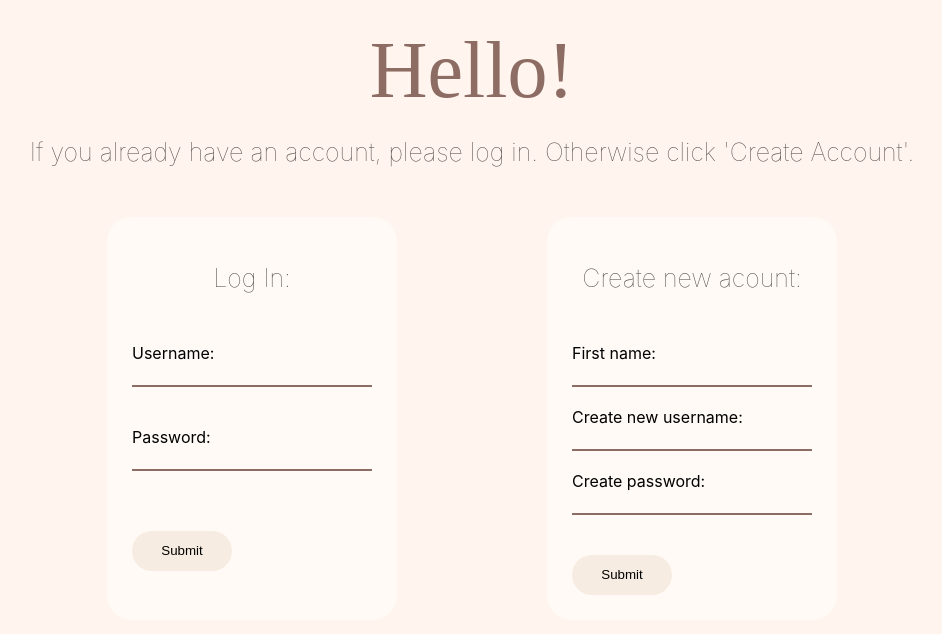
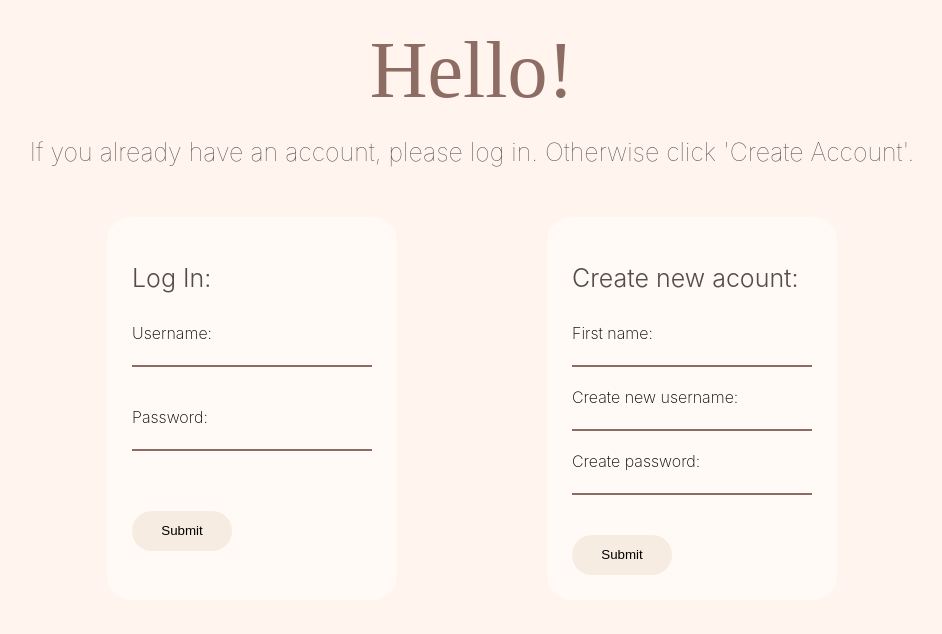
Before and after one commit to gooliajulia/design-my-week, a React (Create React App) app: page / in a window 1280 px wide. Shown: the top 634 px of the page, without its empty margins (168-1110 px from the left). Built offline with nearby package versions, Linux system fonts and the light colour scheme; no server answers; a web font is replaced by a local one.

Commit message:
additional entry CSS

```diff
--- a/src/App.css
+++ b/src/App.css
@@ -89,7 +89,6 @@ div#user-log-in {
   padding: 25px;
   height: 100vh;
   background-color: seashell;
-  /* gap: 50px; */
   display: flex;
   flex-direction: column;
 }
@@ -122,6 +121,16 @@ div#user-forms form {
   padding: 25px;
   display: flex;
   flex-direction: column;
+}
+
+div#user-forms form h2 {
+  align-self: flex-start;
+  margin-bottom: 30px;
+  font-weight: 300;
+}
+
+div#user-forms form label {
+  font-weight: 150;
 }
 
 div#user-forms input[type=text] {
--- a/src/components/UserEntry.js
+++ b/src/components/UserEntry.js
@@ -112,9 +112,7 @@ const UserEntry = ({USER_API_URL, toggleUsersFetch, setToggleUsersFetch, setCurr
                         <input type='text' id='create-password' value={newUserPassword} onChange={(ev) => setNewUserPassword(ev.target.value)}/>
                         <br/>
                         <br/>
-                        <Link to='./homepage/'>
                         <input type='submit' />
-                        </Link>
                     </form>
                 </div>
             </div>
```
